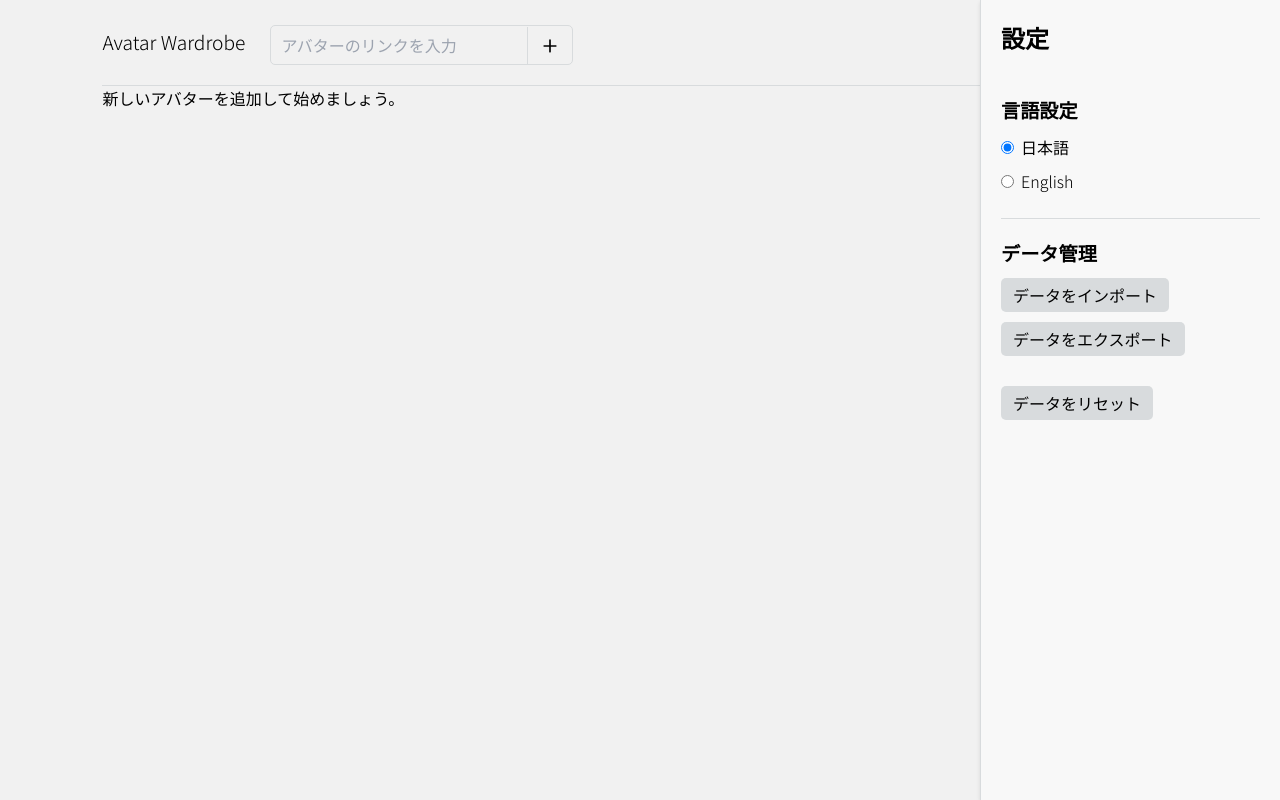
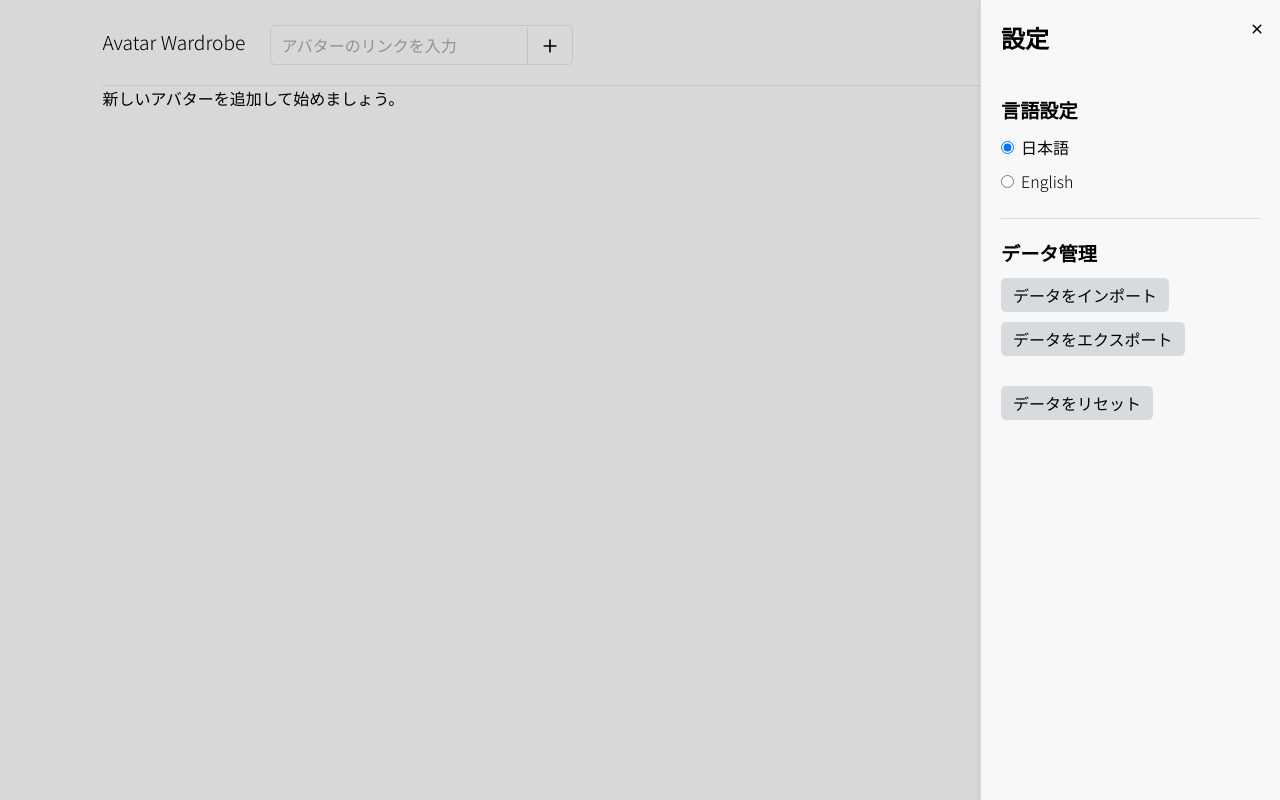
Before and after one commit to Raifa21/Avatar-Wardrobe, a Next.js app: page / in a window 1280 px wide. Both pictures are taken after a click on the picture 1162 px from the left and 42 px from the top of the page. Built offline with nearby package versions, Linux system fonts and the light colour scheme.

Commit message:
Worked on export and import feature.

```diff
--- a/components/exportpopup.tsx
+++ b/components/exportpopup.tsx
@@ -5,21 +5,24 @@ import closeoutline from "../lib/eva-icons/outline/svg/close-outline.svg";
 
 type ExportPopupProps = {
   exportData: string;
-  onExport: () => void;
   onClose: () => void;
 };
 
-const ExportPopup: React.FC<ExportPopupProps> = ({
-  onExport,
-  onClose,
-  exportData,
-}) => {
-  const handleExport = () => {
-    onExport();
-  };
+const ExportPopup: React.FC<ExportPopupProps> = ({ onClose, exportData }) => {
+  const exportDataRef = React.useRef<HTMLInputElement>(null);
 
   const handleOverlayClick = (e: React.MouseEvent) => {
     if (e.target === e.currentTarget) {
+      onClose();
+    }
+  };
+
+  const handleCopy = () => {
+    if (exportDataRef.current) {
+      exportDataRef.current.select();
+      document.execCommand("copy");
+
+      // Show confirmation message
       onClose();
     }
   };
@@ -38,8 +41,13 @@ const ExportPopup: React.FC<ExportPopupProps> = ({
           <div className="subtitle">現在のデータをエクスポートしますか？</div>
         </div>
         <div className="exportcontent">
-          <input className="exportdata" readOnly value={exportData} />
-          <button className="exportbutton" onClick={handleExport}>
+          <input
+            className="exportdata"
+            ref={exportDataRef}
+            readOnly
+            value={exportData}
+          />
+          <button className="exportbutton" onClick={handleCopy}>
             <Copy className="copyIcon" />
           </button>
         </div>
--- a/components/sidebar.tsx
+++ b/components/sidebar.tsx
@@ -5,10 +5,23 @@ import ExportPopup from "../components/exportpopup";
 import DeletePopup from "../components/deletepopup";
 import { Noto_Sans_JP } from "next/font/google";
 import "../styles/sidebar.css";
+import closeoutline from "../lib/eva-icons/outline/svg/close-outline.svg";
+
+type sidebarProps = {
+  onImport: (jsonString: string) => void;
+  onExport: () => string;
+  onDelete: () => void;
+  onClose: () => void;
+};
 
 const notosansjp_regular = Noto_Sans_JP({ subsets: ["latin"], weight: "300" });
 
-const Sidebar: React.FC = () => {
+const Sidebar: React.FC<sidebarProps> = ({
+  onImport,
+  onExport,
+  onDelete,
+  onClose,
+}) => {
   const [importPopupOpen, setImportPopupOpen] = React.useState(false);
   const [exportPopupOpen, setExportPopupOpen] = React.useState(false);
   const [deletePopupOpen, setDeletePopupOpen] = React.useState(false);
@@ -25,6 +38,7 @@ const Sidebar: React.FC = () => {
   };
 
   const handleToggleExportPopup = () => {
+    setExportData(onExport());
     setExportPopupOpen(!exportPopupOpen);
   };
 
@@ -33,22 +47,30 @@ const Sidebar: React.FC = () => {
   };
 
   const handleImportData = (data: string) => {
-    console.log("Importing data:", data);
+    onImport(data);
     setImportPopupOpen(false); // Close popup after import
   };
 
-  const handleExportData = () => {
-    console.log("Exporting data");
-    setExportPopupOpen(false); // Close popup after export
-  };
-
   const handleDeleteData = () => {
-    console.log("Deleting data");
+    onDelete();
     setDeletePopupOpen(false); // Close popup after delete
   };
 
+  const handleOverlayClick = (e: React.MouseEvent) => {
+    if (e.target === e.currentTarget) {
+      onClose();
+    }
+  };
+
   return (
+    <div className="sidebar-overlay active" onClick={handleOverlayClick}>
       <div className={`sidebar ${notosansjp_regular.className}`}>
+        <img
+          className="closeIcon"
+          src={closeoutline.src}
+          alt="close"
+          onClick={onClose}
+        />
         <h1>設定</h1>
         <div className="language">
           <h2>言語設定</h2>
@@ -96,7 +118,6 @@ const Sidebar: React.FC = () => {
         {exportPopupOpen && (
           <ExportPopup
             exportData={exportData}
-          onExport={handleExportData}
             onClose={() => setExportPopupOpen(false)}
           />
         )}
@@ -107,6 +128,7 @@ const Sidebar: React.FC = () => {
           />
         )}
       </div>
+    </div>
   );
 };
 
--- a/pages/index.tsx
+++ b/pages/index.tsx
@@ -200,9 +200,59 @@ export default function Home() {
     }
   };
 
+  const handleToggleSidebarOpen = () => {
+    setSidebarOpen(!sidebarOpen);
+  };
+
+  const handleImportData = (data: string) => {
+    // Remove the data URI prefix if present
+    const jsonData = data.replace("data:text/json;charset=utf-8,", "");
+
+    try {
+      const importedTabs: Tab[] = JSON.parse(decodeURIComponent(jsonData)).map(
+        (tab: any) => ({
+          ...tab,
+          seenItems: new Set(tab.seenItems),
+          hasNewItem: tab.hasNewItem || false, // Ensure hasNewItem is defaulted if not present
+        }),
+      );
+      setTabs(importedTabs);
+      if (importedTabs.length > 0) {
+        setActiveTabId(importedTabs[0].id);
+      }
+    } catch (err) {
+      console.error("Error parsing imported tabs data:", err);
+      // Handle error state or show error message
+    }
+  };
+
+  const handleExportData = () => {
+    const tabsData = tabs.map((tab) => ({
+      ...tab,
+      seenItems: Array.from(tab.seenItems),
+    }));
+
+    const dataStr =
+      "data:text/json;charset=utf-8," +
+      encodeURIComponent(JSON.stringify(tabsData));
+    return dataStr;
+  };
+
+  const handleResetData = () => {
+    setTabs([]);
+    setActiveTabId(null);
+  };
+
   return (
     <div className={clsx(styles.container, notosansjp_regular.className)}>
-      {sidebarOpen && <Sidebar />}
+      {sidebarOpen && (
+        <Sidebar
+          onImport={handleImportData}
+          onExport={handleExportData}
+          onDelete={handleResetData}
+          onClose={handleToggleSidebarOpen}
+        />
+      )}
       <div className={styles.mainContent}>
         <div className={styles.header}>
           <h1 className={styles.title}>Avatar Wardrobe</h1>
--- a/styles/popups.css
+++ b/styles/popups.css
@@ -73,7 +73,7 @@
     width: 380px;
     border: 1px solid #d8dbdd;
     border-radius: 4px;
-    margin-bottom: 20px;
+    margin-bottom: 10px;
 }
 
 /* Flexbox utility classes for centering content */
--- a/styles/sidebar.css
+++ b/styles/sidebar.css
@@ -14,6 +14,23 @@
     display: flex;
     flex-direction: column;
     gap: 20px;
+}
+
+.sidebar-overlay {
+    position: fixed;
+    top: 0;
+    left: 0;
+    width: 100%;
+    height: 100%;
+    background-color: rgba(0, 0, 0, 0.1);
+    z-index: 50;
+    display: none;
+    /* Initially hidden */
+}
+
+.sidebar-overlay.active {
+    display: block;
+    /* Show the overlay when active */
 }
 
 .sidebar h1 {
```
Lines whose indentation alone changed are shown as unchanged.
